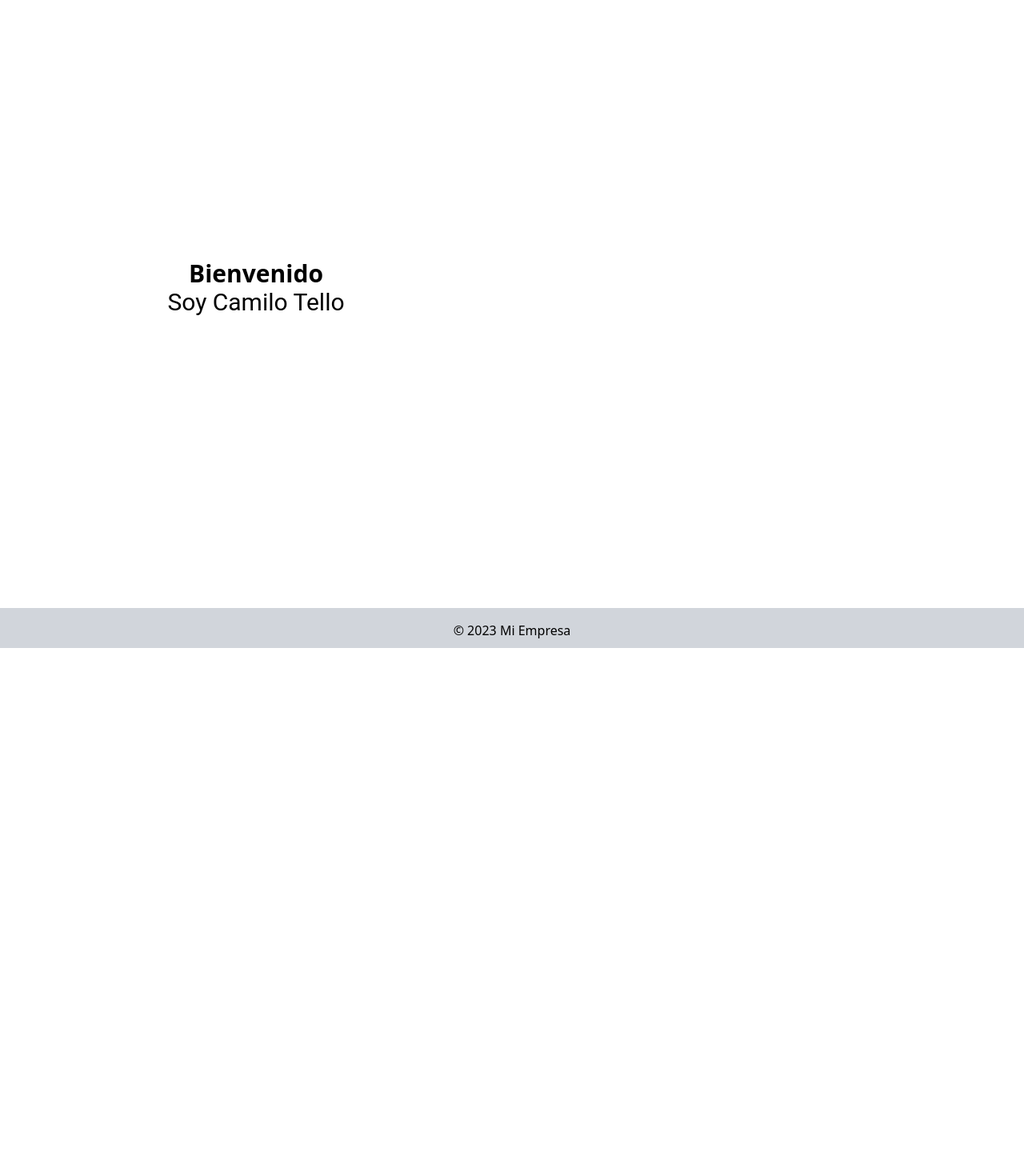
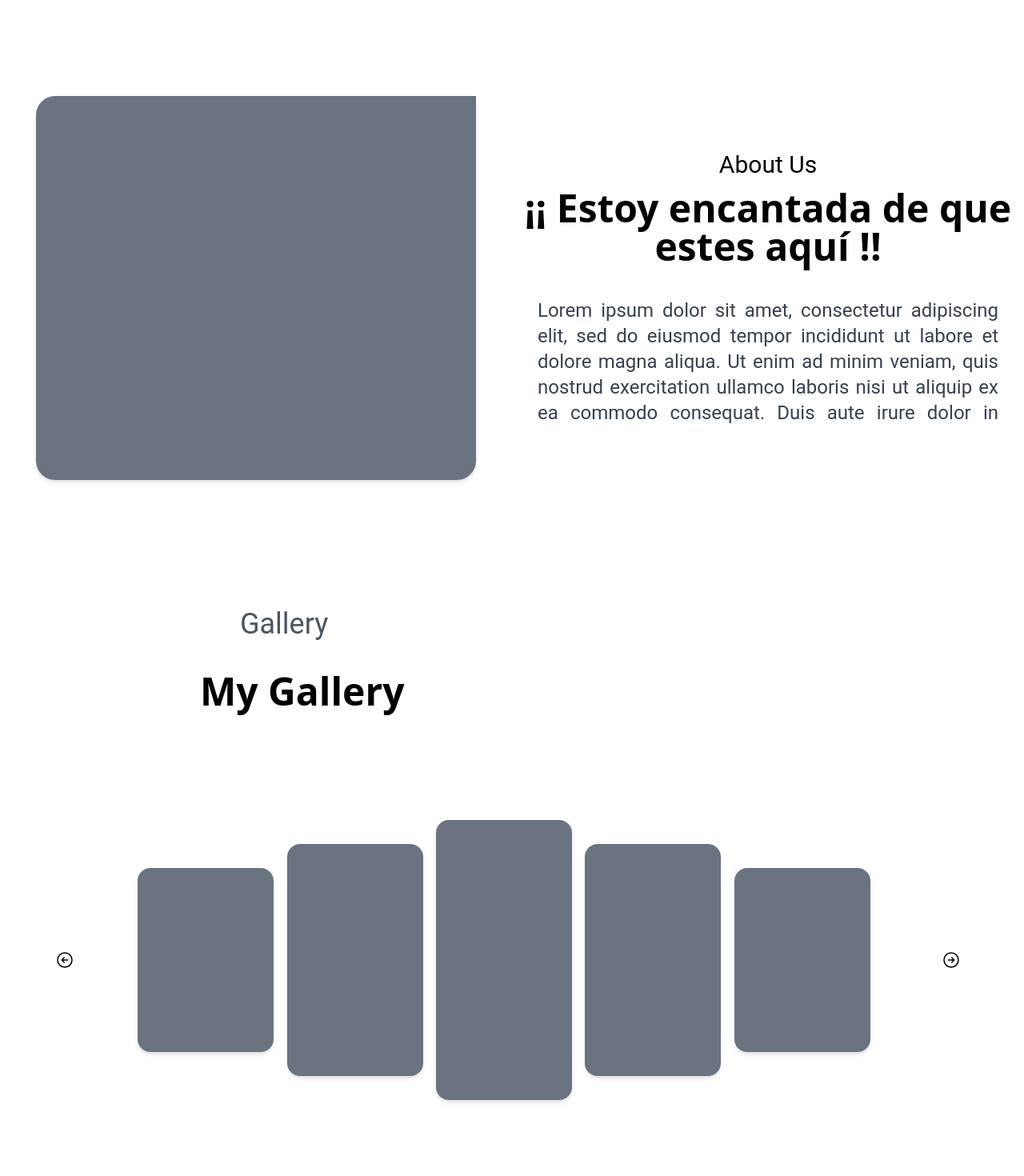
Before and after one commit to ncrevelo/interfaces, a React (Vite) app: page / in a window 1280 px wide. Shown: the part 900-2370 px from the top of the page at 80% size. Before the commit the page ends 1710 px from the top, so only its background shows below. Built offline with nearby package versions, Linux system fonts and the light colour scheme.

Commit message:
cambios en la pagina

```diff
--- a/src/App.jsx
+++ b/src/App.jsx
@@ -24,15 +24,64 @@ export default function App() {
           <section className="bg-gray-300"></section>
         </section>
 
+
+
         <section className="grid grid-cols-2 h-screen w-screen">
+
+        <section className="flex items-center  rounded-xl ">
+
+            <section className="flex w-[550px] h-[480px] flex-col overflow-hidden   border-1 bg-gray-500 rounded-3xl rounded-tr-none shadow-md mx-auto">
+
+            </section>
+        </section>
+
           <section className="bg-white py-4 flex items-center justify-center h-screen">
+
             <section>
-              <h2 className=" text-center text-3xl font-bold flex-col order-start" >Bienvenido</h2>
-              <h3 className=" flex flex-col order-2text-center justify-center font-oswald text-3xl">Soy Camilo Tello</h3>
+            <h3 className=" flex flex-col order-2 text-center justify-center font-oswald text-3xl pt-end pb-3">About Us</h3>
+              <h2 className=" text-center text-5xl font-bold flex-col order-start" >¡¡ Estoy encantada de que estes aquí !!</h2>
+              <section className="  text-2xl font-oswald px-8 text-gray-700 flex-col justify-center text-justify width: 100px height: auto word-wrap: break-word order-1 pt-10" style={{ maxHeight: '200px', overflowY: 'auto' }}>
+              <p > Lorem ipsum dolor sit amet, consectetur adipiscing elit, sed do eiusmod tempor incididunt ut labore et dolore magna aliqua. Ut enim ad minim veniam, quis nostrud exercitation ullamco laboris nisi ut aliquip ex ea commodo consequat. Duis aute irure dolor in reprehenderit in voluptate velit esse cillum dolore eu fugiat nulla pariatur. Excepteur sint occaecat cupidatat non proident, sunt in culpa qui officia deserunt mollit anim id est laborum.
+              </p>
+              </section>
               </section>
           </section>
-          <section className="bg-white"></section>
+
         </section>
+
+
+    <section className="grid grid-rows-4 bg-white h-screen w-screen">
+      <section className="">
+        <h3 className=" flex flex-col  text-gray-600 pl-[300px] order-2 text-left justify-left font-oswald text-4xl pt-end pb-10">Gallery</h3>
+        <h2 className=" text-left pl-[250px] text-5xl font-bold flex-col order-start" >My  Gallery</h2></section>
+      <section className="row-span-3 bg-white">
+    <section className="flex gap-1 items-center ">
+
+        <section className="flex w-[150px] h-[480px] flex-col  rounded-3xl  mx-auto  items-center justify-center"> <svg xmlns="http://www.w3.org/2000/svg" fill="none" viewBox="0 0 24 24" strokeWidth={1.5} stroke="currentColor" className="w-6 h-6">
+  <path strokeLinecap="round" strokeLinejoin="round" d="M11.25 9l-3 3m0 0l3 3m-3-3h7.5M21 12a9 9 0 11-18 0 9 9 0 0118 0z" />
+</svg>
+</section>
+
+        <section className="flex w-[170px] h-[230px] flex-col overflow-hidden border-1 bg-gray-500 rounded-2xl items-center  shadow-md mx-auto"></section>
+
+        <section className="flex w-[170px] h-[290px] flex-col overflow-hidden border-1 bg-gray-500 rounded-2xl  shadow-md mx-auto"></section>
+
+        <section className="flex w-[170px] h-[350px] flex-col overflow-hidden border-1 bg-gray-500 rounded-2xl  shadow-md mx-auto"></section>
+
+        <section className="flex w-[170px] h-[290px] flex-col overflow-hidden border-1 bg-gray-500 rounded-2xl  shadow-md mx-auto"></section>
+
+        <section className="flex w-[170px] h-[230px] flex-col overflow-hidden border-1 bg-gray-500 rounded-2xl  shadow-md mx-auto"></section>
+
+        <section className="flex w-[170px] h-[480px] flex-col   rounded-3xl  mx-auto items-center justify-center "> <svg xmlns="http://www.w3.org/2000/svg" fill="none" viewBox="0 0 24 24" strokeWidth={1.5} stroke="currentColor" className="w-6 h-6">
+  <path strokeLinecap="round" strokeLinejoin="round" d="M12.75 15l3-3m0 0l-3-3m3 3h-7.5M21 12a9 9 0 11-18 0 9 9 0 0118 0z" />
+</svg>
+</section>
+
+  </section>
+      </section>
+      </section>
+
+
       </main>
 
       {/* Pie de página (Footer) */}
```
